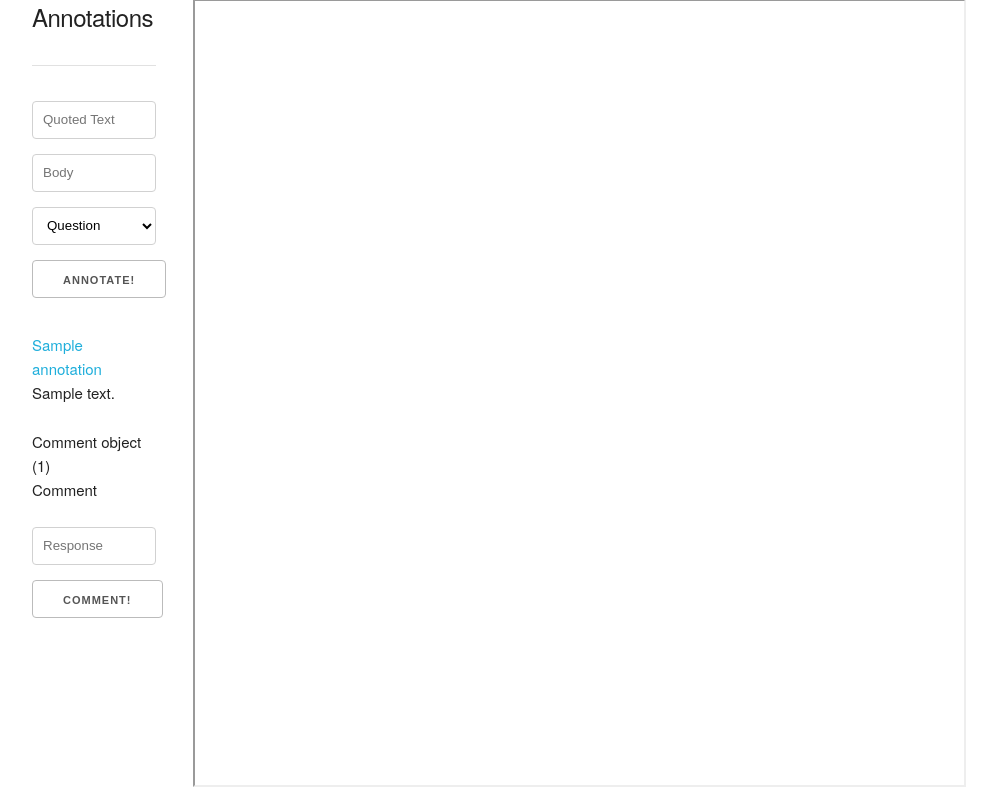
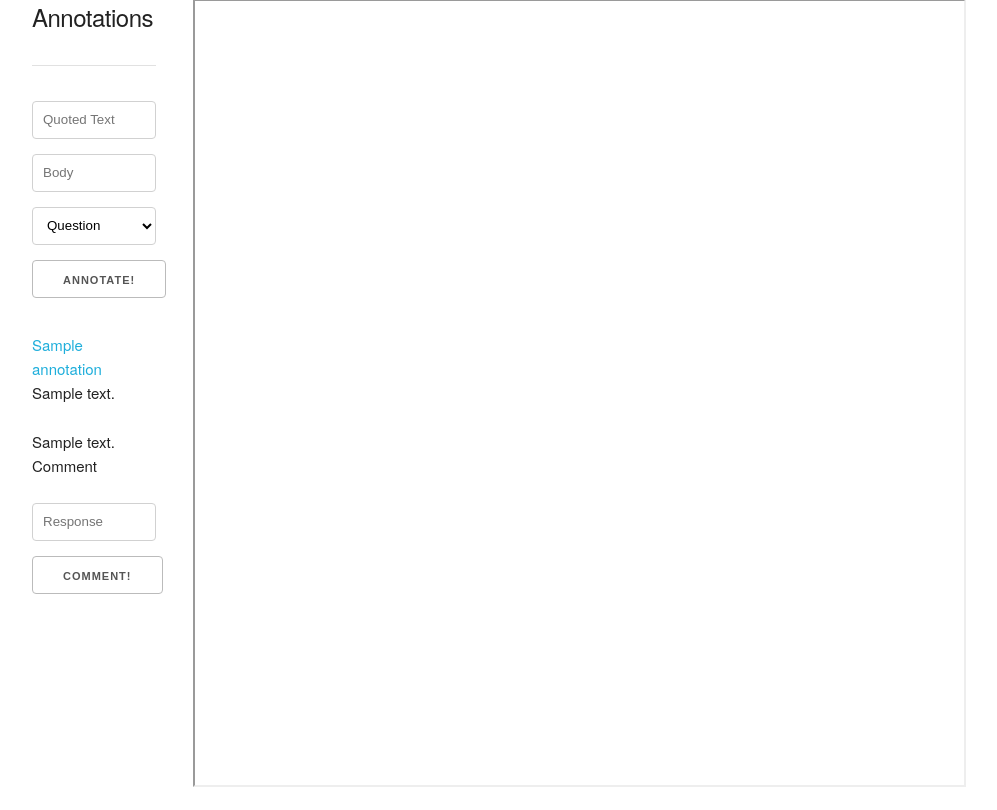
Before and after one commit to Hoopes31/white_wall, a Django app: template apps/dressing/templates/dressing/white_wall.html in a window 1280 px wide. Shown: the part 91-901 px from the top of the page, without its empty margins (143-1140 px from the left). Run offline with Django 3.2, Linux system fonts and the light colour scheme; tables that the repository leaves empty hold one stand-in row (values such as "Sample post"); the template is opened without the code that fills it: values that come from a table or form of the project are taken from there, most other values are stand-ins (such as "Sample title", 1, 10 or a date in 2020); parts of the project's set-up code (start-up, migrations or seed data) failed here and were passed over; some libraries are stand-ins or nearby versions.

Commit message:
fixed template issue for comments

```diff
--- a/apps/dressing/templates/dressing/white_wall.html
+++ b/apps/dressing/templates/dressing/white_wall.html
@@ -73,9 +73,9 @@
                     {% for annotation in annotations %}
                         <a>{{annotation.subject}}</a>
                         <p>{{annotation.body}}</p>
-                        {% if comments %}
-                        {% for comment in comments %}
-                            {{comment}}
+                        {% if annotation.comments %}
+                        {% for comment in annotation.comments.all %}
+                            {{comment.body}}
                         {% endfor %}
                         {% endif %}
                         <p>Comment</p>
```
